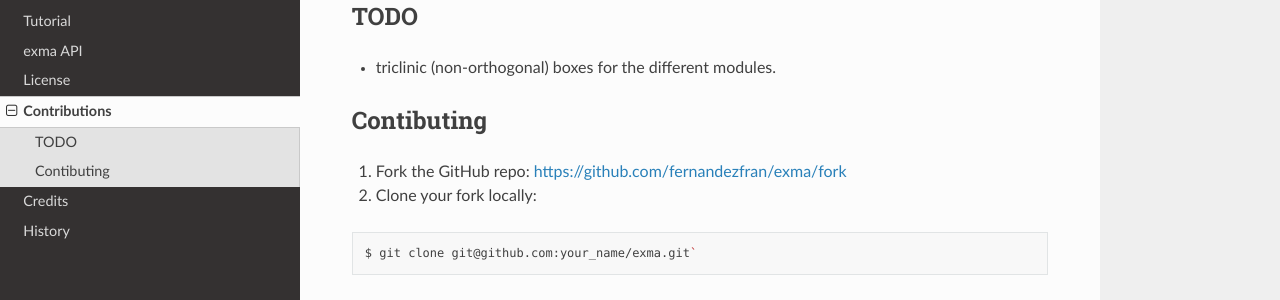
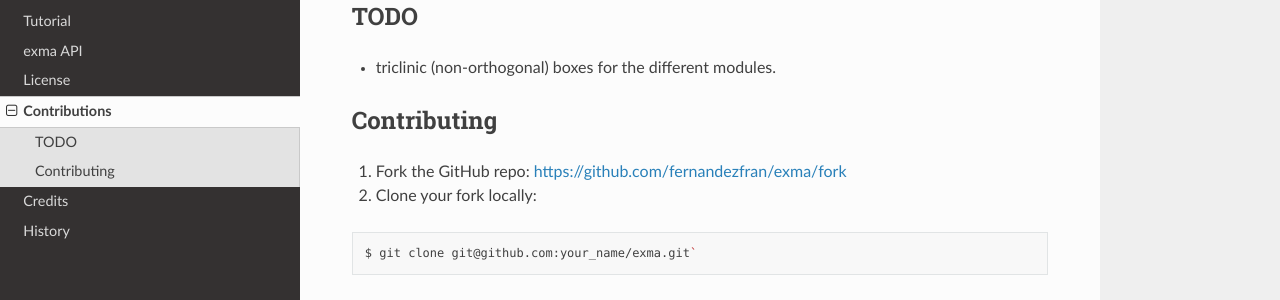
Before and after one commit to fernandezfran/exma, a Sphinx documentation site: the page built from docs/source/contributing.rst, in a window 1280 px wide and 1040 px high. Shown: the part 160-460 px from the top of the window. Built offline with Sphinx 7.4.7 and the Read the Docs theme 2.0.0, drawn with Linux system fonts in a browser that asks for light colours.

Commit message:
check spelling

```diff
--- a/docs/source/contributing.rst
+++ b/docs/source/contributing.rst
@@ -8,8 +8,8 @@ TODO
 - triclinic (non-orthogonal) boxes for the different modules.
 
 
-Contibuting
------------
+Contributing
+------------
 
 1. Fork the GitHub repo: https://github.com/fernandezfran/exma/fork
 
```
Also changed, not shown: README.md (+1 -1 lines).
